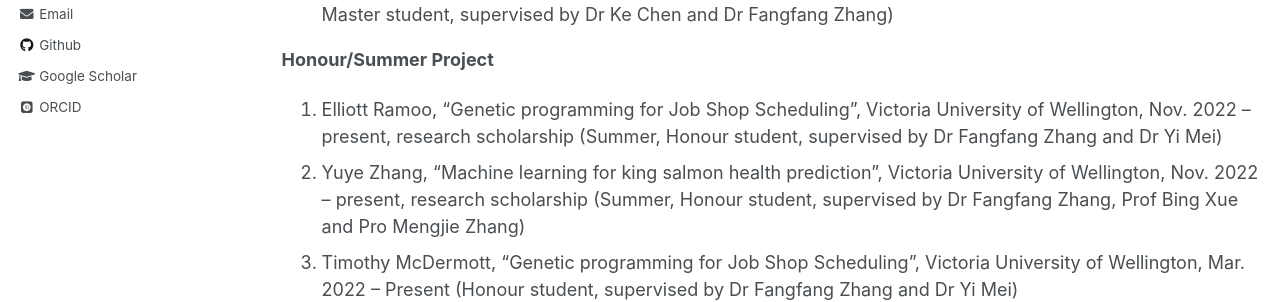
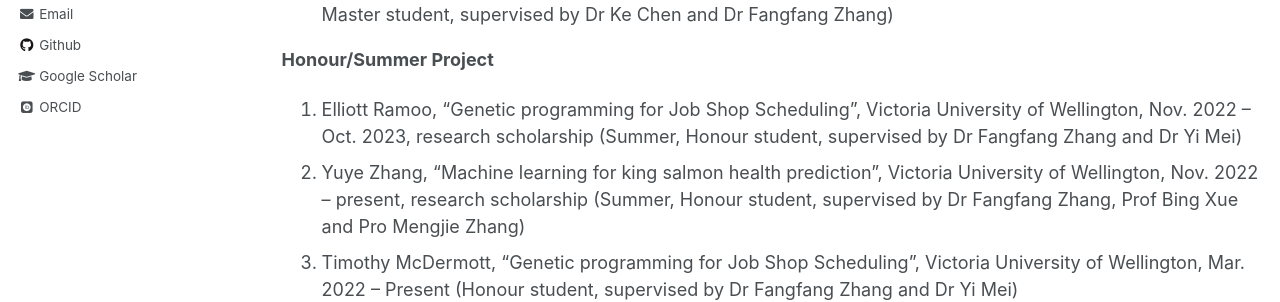
Before and after one commit to fangfang-zhang/fangfang-zhang.github.io, a Jekyll site: the page built from _pages/teaching.md, in a window 1280 px wide and 900 px high, scrolled down 1053 px. Shown: the part 318-620 px from the top of the window. Built offline with Jekyll 4.4.1, drawn with Linux system fonts in a browser that asks for light colours; some web fonts are replaced.

Commit message:
teaching

```diff
--- a/_pages/teaching.md
+++ b/_pages/teaching.md
@@ -34,7 +34,7 @@ author_profile: true
 
 **Honour/Summer Project**
 <ol>
-<li> Elliott Ramoo, “Genetic programming for Job Shop Scheduling”, Victoria University of Wellington, Nov. 2022 – present, research scholarship (Summer, Honour student, supervised by Dr Fangfang Zhang and Dr Yi Mei)</li>
+<li> Elliott Ramoo, “Genetic programming for Job Shop Scheduling”, Victoria University of Wellington, Nov. 2022 – Oct. 2023, research scholarship (Summer, Honour student, supervised by Dr Fangfang Zhang and Dr Yi Mei)</li>
 <li> Yuye Zhang, “Machine learning for king salmon health prediction”, Victoria University of Wellington, Nov. 2022 – present, research scholarship (Summer, Honour student, supervised by Dr Fangfang Zhang, Prof Bing Xue and Pro Mengjie Zhang)</li>
 <li> Timothy McDermott, “Genetic programming for Job Shop Scheduling”, Victoria University of Wellington, Mar. 2022 – Present (Honour student, supervised by Dr Fangfang Zhang and Dr Yi Mei)</li>
 <li> Gaofeng Shi, “Genetic programming for Job Shop Scheduling”, Victoria University of Wellington, Nov. 2021 – Feb. 2022 (Summer, Honour student, supervised by Dr Fangfang Zhang and Dr Yi Mei)</li>
```
